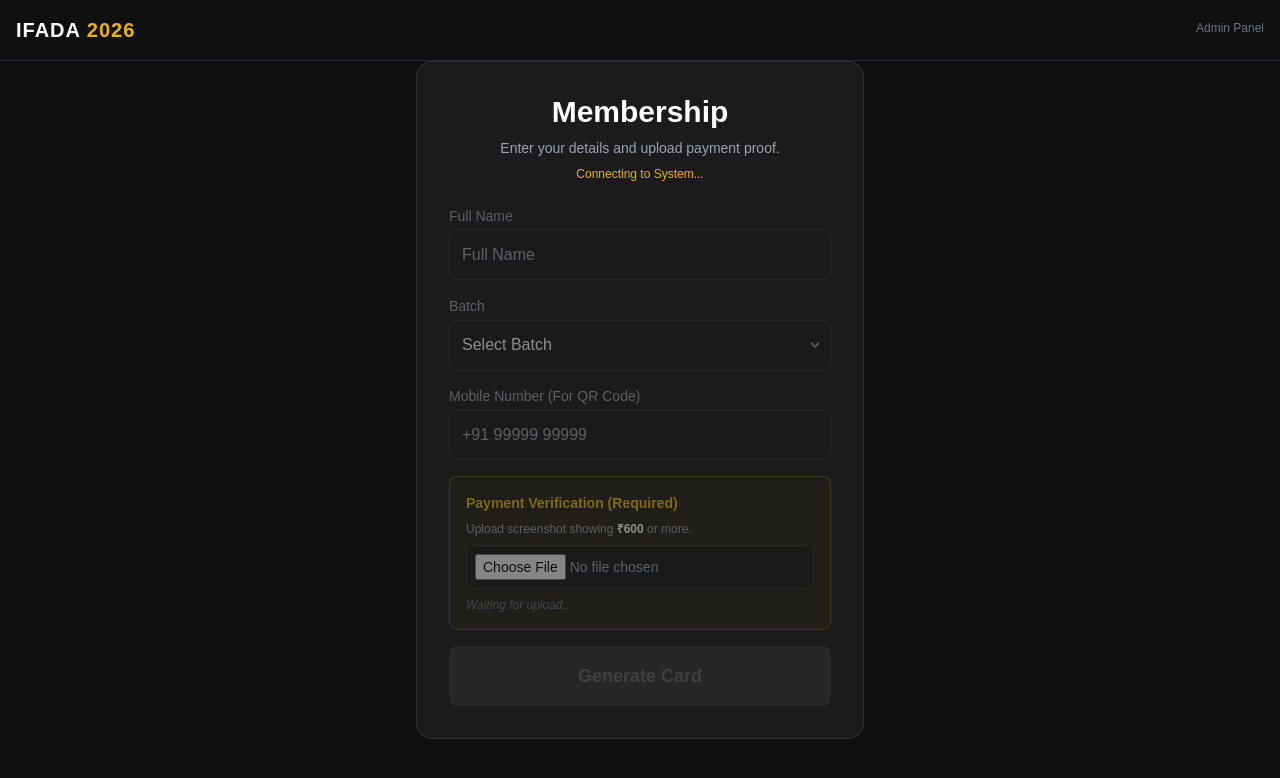
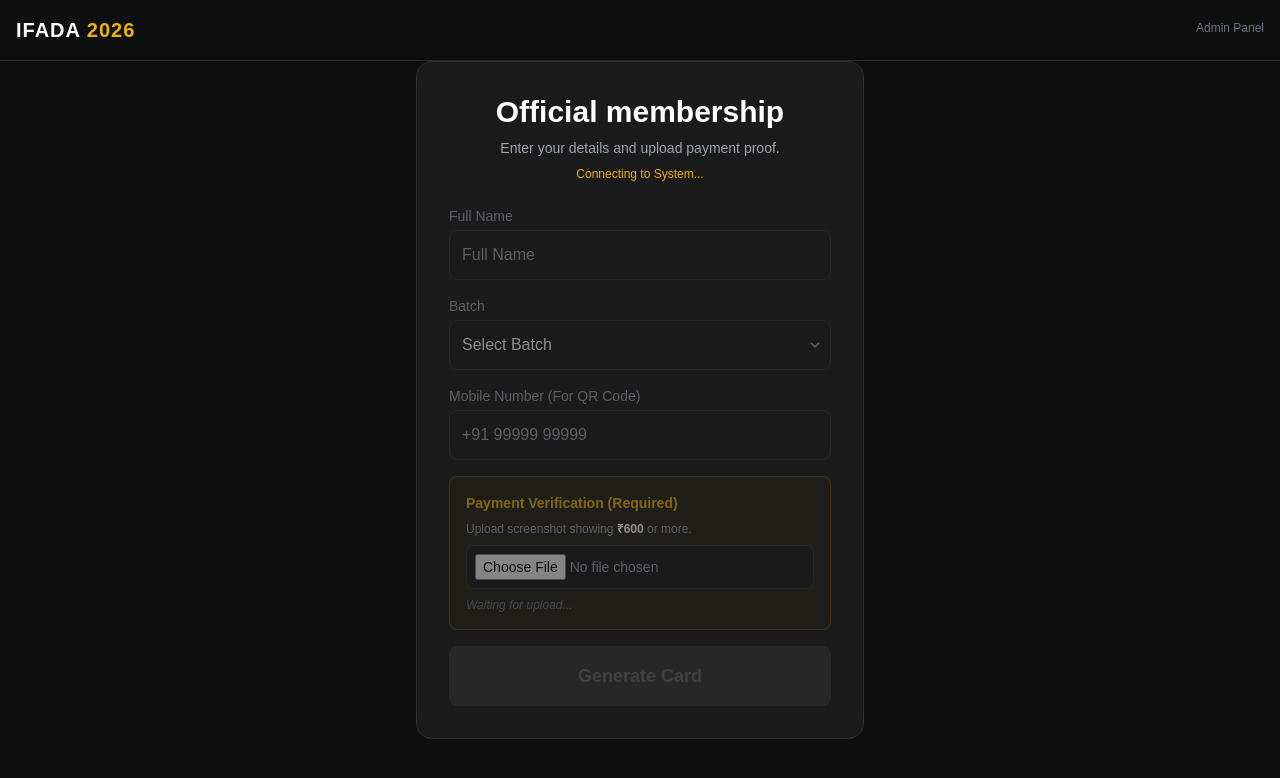
Before and after one commit to dezignmvs/imag, a plain HTML site: page index.html in a window 1280 px wide. Drawn offline with nearby package versions, Linux system fonts and the light colour scheme; no server answers; a web font is replaced by a local one.

Commit message:
Update index.html

```diff
--- a/index.html
+++ b/index.html
@@ -36,7 +36,7 @@
     <div id="view-form" class="w-full max-w-md">
         <div class="glass-panel p-8 rounded-2xl space-y-6">
             <div class="text-center">
-                <h1 class="text-3xl font-bold mb-2">Membership</h1>
+                <h1 class="text-3xl font-bold mb-2">Official membership</h1>
                 <p class="text-gray-400 text-sm">Enter your details and upload payment proof.</p>
                 <div id="loading-config" class="text-xs text-yellow-500 mt-2">Connecting to System...</div>
                 <button id="retry-btn" onclick="location.reload()" class="hidden text-xs text-red-400 underline mt-2">Retry Connection</button>
```
